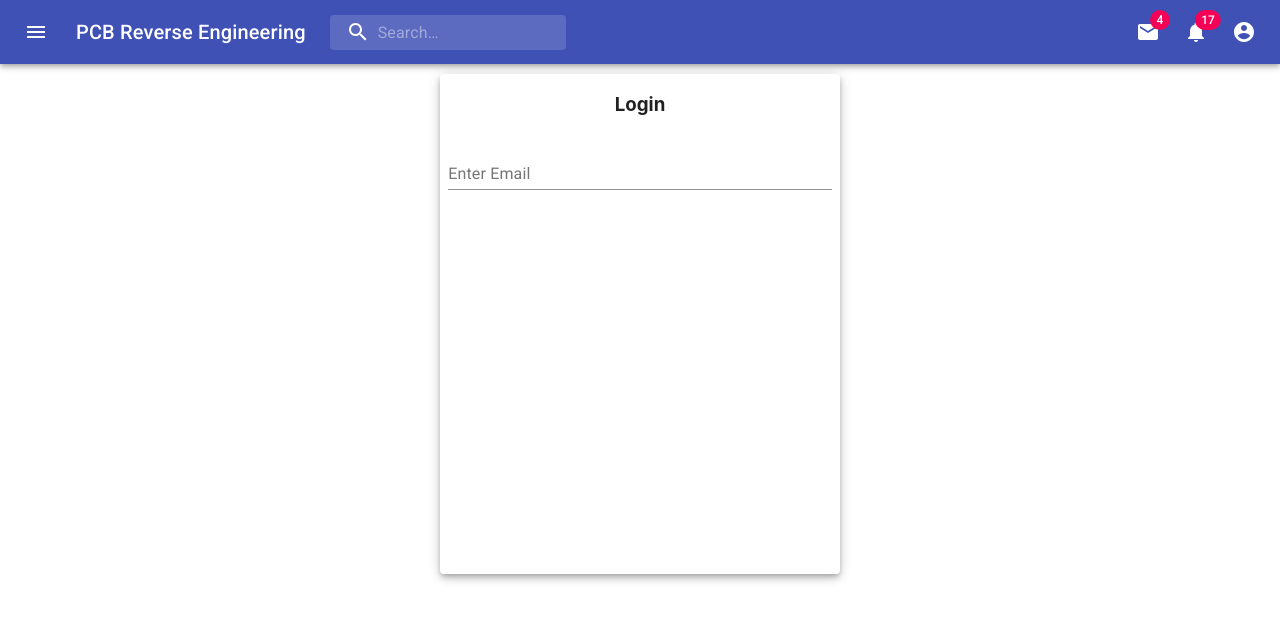
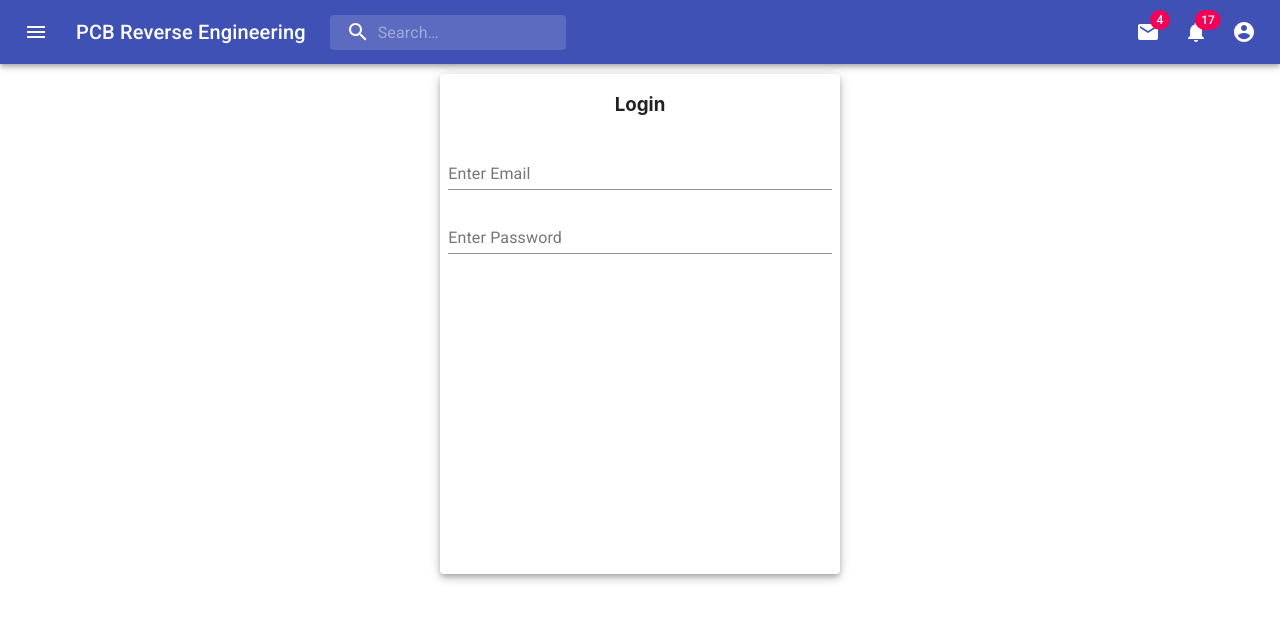
Before and after one commit to uzairhasankhan/React-Material-UI, a React (Create React App) app: page / in a window 1280 px wide. Shown: the top 620 px of the page. Built offline with nearby package versions, Linux system fonts and the light colour scheme; the HTML template or start-up script is replaced by a standard one.

Commit message:
Update Header.js

```diff
--- a/src/Components/Header.js
+++ b/src/Components/Header.js
@@ -1,5 +1,5 @@
 import React from "react";
-import { makeStyles,TextField } from "@material-ui/core/styles";
+import { makeStyles } from "@material-ui/core/styles";
 import Paper from "@material-ui/core/Paper";
 import BasicTextFields from "./TextField";
 
--- a/src/Components/TextField.js
+++ b/src/Components/TextField.js
@@ -17,7 +17,7 @@ export default function BasicTextFields() {
   return (
     <form className={classes.root} noValidate autoComplete="off">
       <TextField id="standard-basic" label="Enter Email" />
-      {/* <TextField id="standard-basic" label="Enter Password" /> */}
+      <TextField id="standard-basic" label="Enter Password" />
     </form>
   );
 }
```
